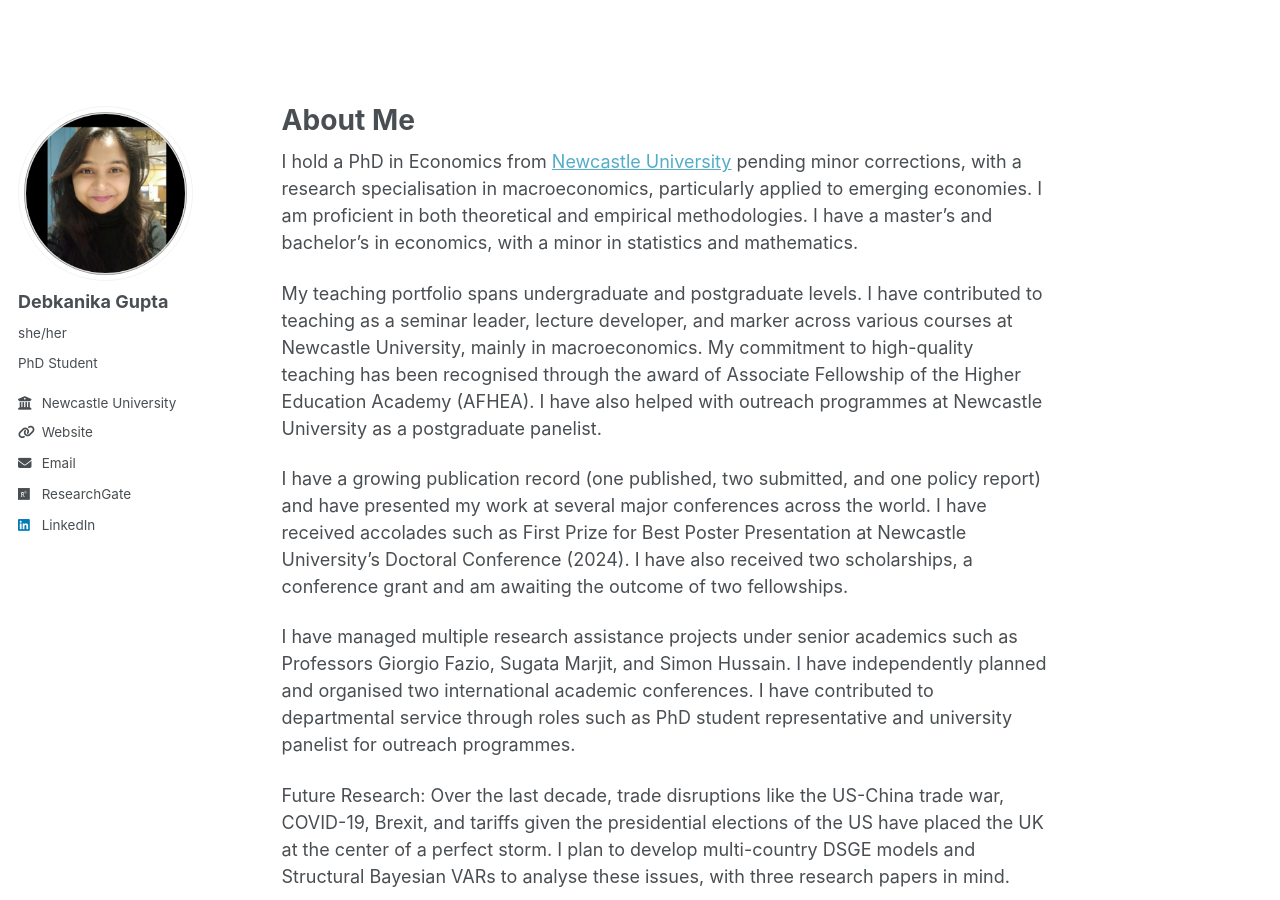
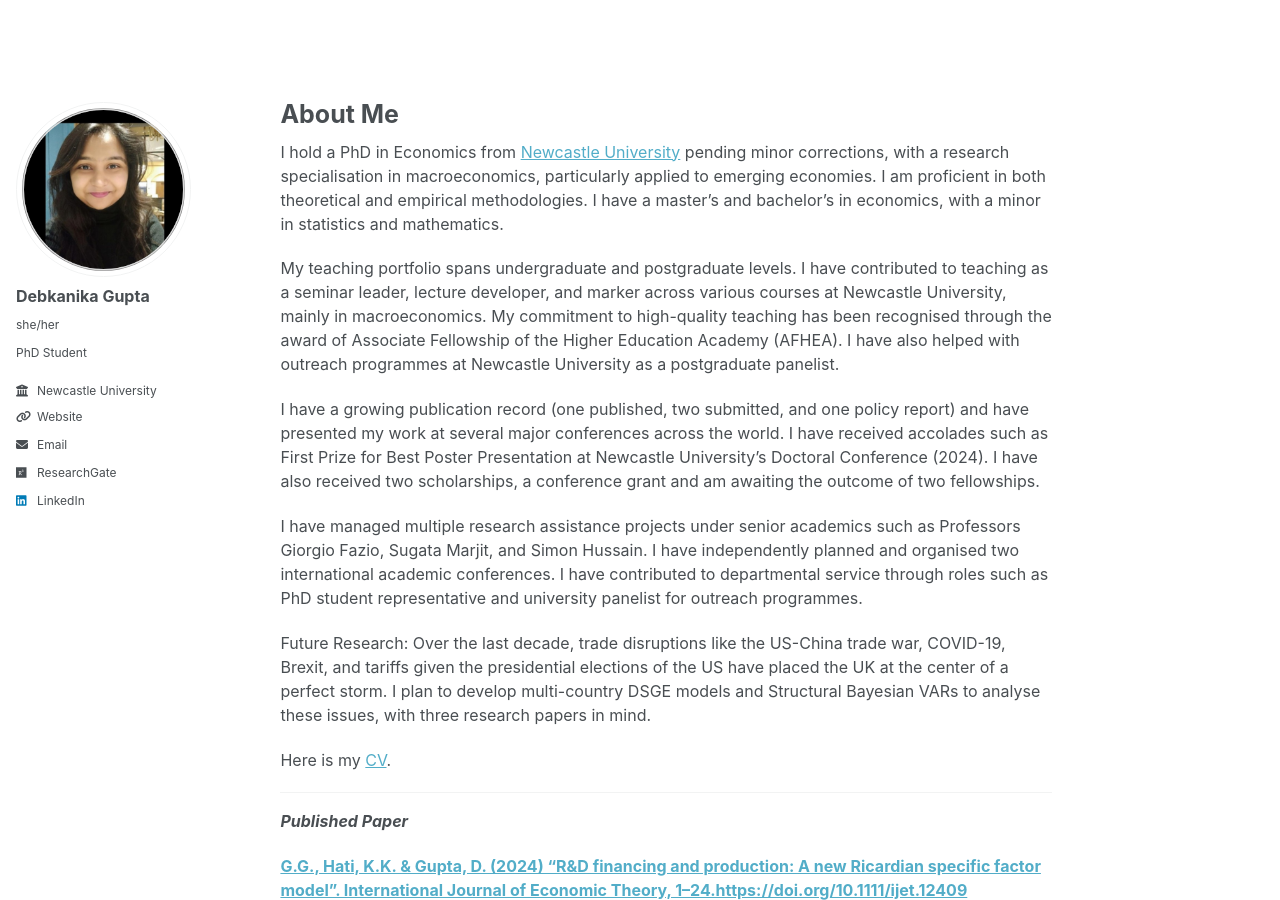
Before and after one commit to debkanikagupta/debkanikagupta.github.io, a Jekyll site: the page built from _pages/about.md, in a window 1280 px wide and 900 px high. Built offline with Jekyll 4.4.1, drawn with Linux system fonts in a browser that asks for light colours.

Commit message:
Update default.html

```diff
--- a/_layouts/default.html
+++ b/_layouts/default.html
@@ -1,4 +1,3 @@
-
 {% include base_path %}
 
 <!doctype html>
@@ -12,7 +11,9 @@
 
     {% include browser-upgrade.html %}
 
-    {{ content }}
+    <div style="{% if page.permalink == '/' %}font-size: 12pt;{% endif %}">
+      {{ content }}
+    </div>
 
     <div class="page__footer">
       <footer>
```
